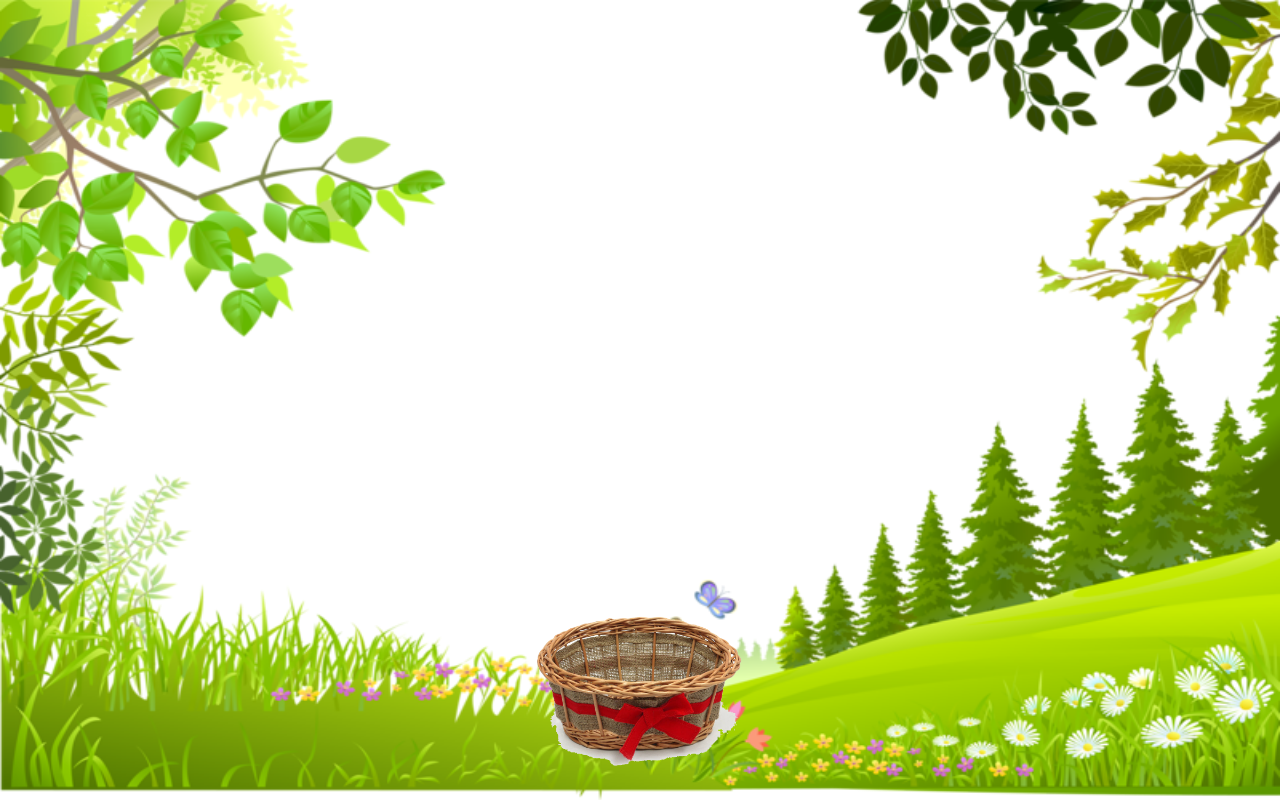
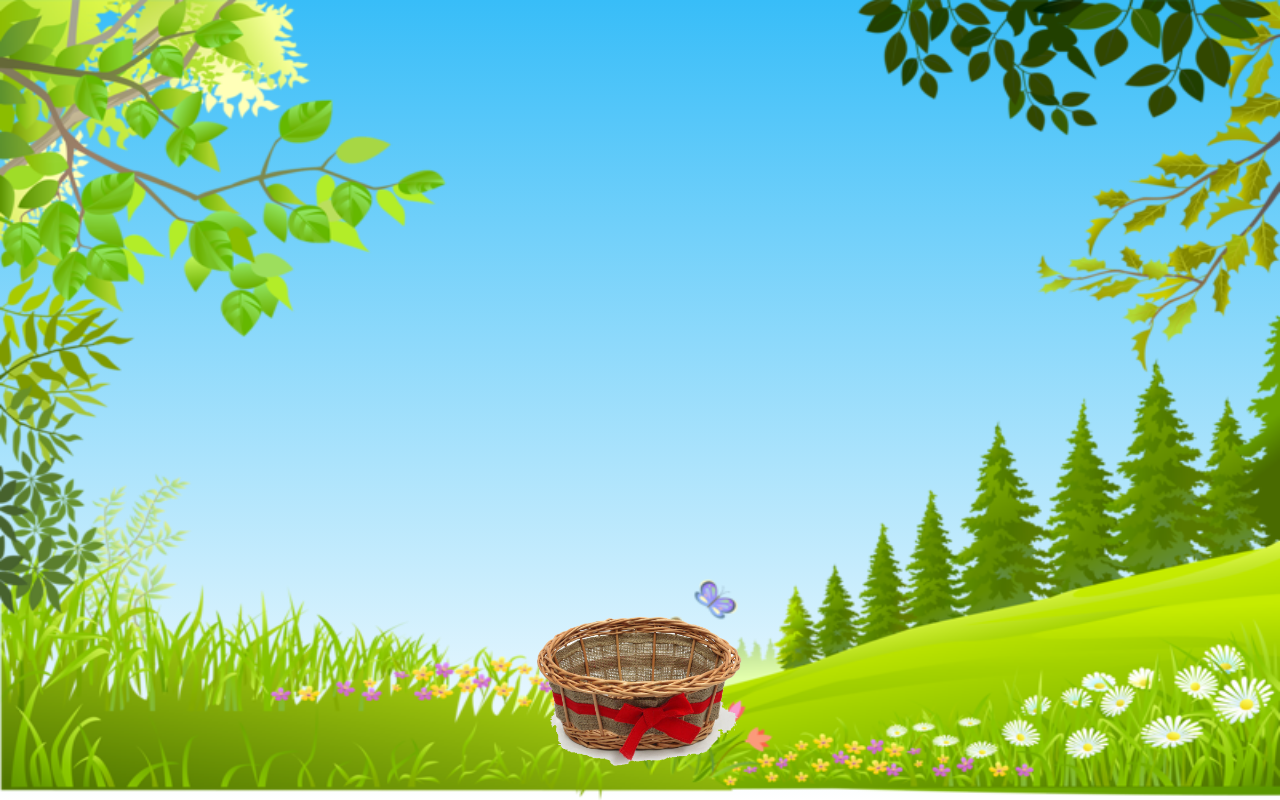
Before and after one commit to SamikshyaChhetri/Fruit-Scoop, a plain HTML site: page index.html in a window 1280 px wide. Drawn offline with nearby package versions, Linux system fonts and the light colour scheme.

Commit message:
Managed images

```diff
--- a/index.html
+++ b/index.html
@@ -11,14 +11,14 @@
     <title>Fruit Catcher</title>
   </head>
   <body>
-    <!-- <div>
-      <img src="skyy.png" alt="" class="h-52 w-full" />
-    </div> -->
-    <div>
-      <img src="green.png" alt="" class="h-screen w-full" />
-    </div>
-    <div class="flex justify-center">
-      <img src="basket.png" alt="" class="w-60 absolute bottom-0" />
+    <div class="bg-gradient-to-b from-sky-400 to-white">
+      <div>
+        <img src="./images/green.png" alt="" class="h-screen w-full" />
+      </div>
+      <div class="flex justify-center">
+        <img src="./images/basket.png" alt="" class="w-60 absolute bottom-0" />
+      </div>
     </div>
   </body>
+  <script src="script.js"></script>
 </html>
```
Also changed, not shown: images/basket.png (renamed from basket.png), images/green.png (renamed from green.png), images/skyy.png (renamed from skyy.png), script.js (added), sky.png (deleted).
